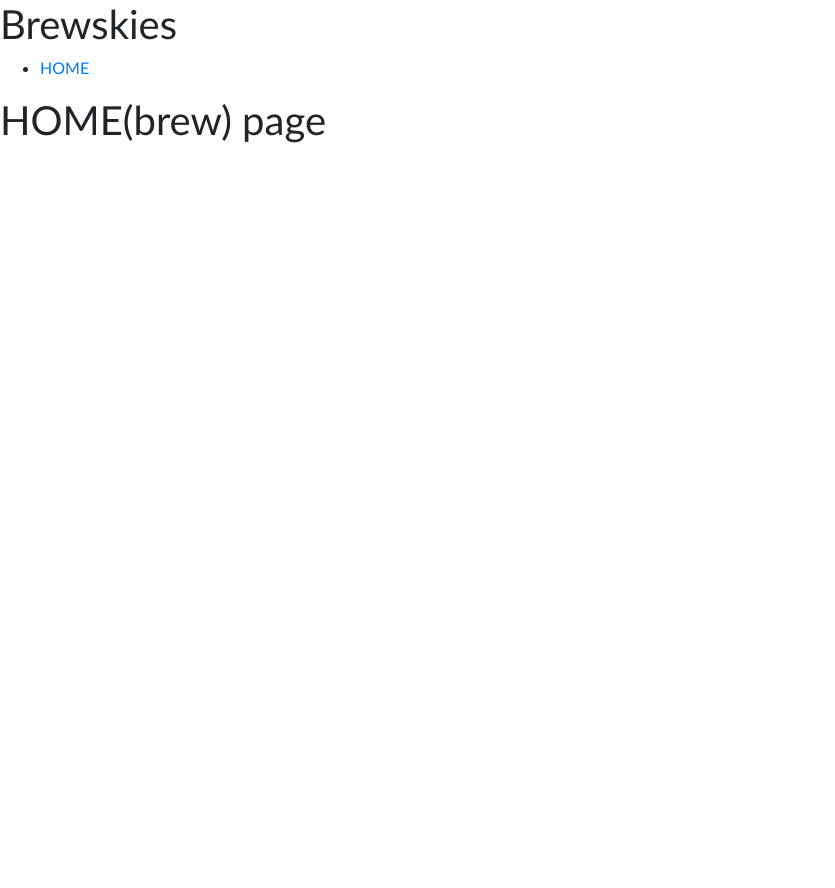
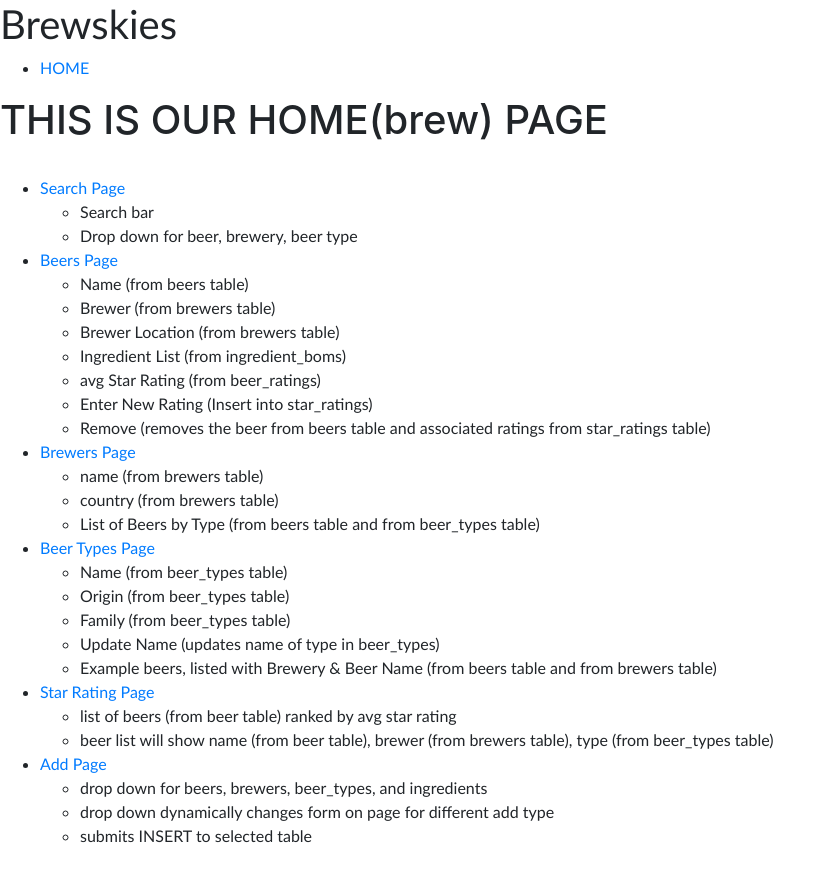
Before and after one commit to PavelGordeyev/brewskies, a Flask app: page / in a window 1280 px wide. Shown: the whole page, without its empty margins (0-835 px from the left). Before the commit the page ends 143 px from the top, so only its background shows below. Run offline with Flask 2, Linux system fonts and the light colour scheme; some libraries are stand-ins or nearby versions.

Commit message:
Update index.html

```diff
--- a/flaskr/templates/index.html
+++ b/flaskr/templates/index.html
@@ -1,7 +1,55 @@
 {% extends 'base.html' %}
 
 {% block body %}
-<article>
-	<h1>HOME(brew) page</h1>
-</article>
+<h1>THIS IS OUR HOME(brew) PAGE</h1>
+<br>
+	<ul>
+		<li><a href="{{url_for('home')}}">Search Page</a>
+			<ul>
+				<li>Search bar</li>
+				<li>Drop down for beer, brewery, beer type</li>
+			</ul>
+		</li>
+		<li><a href="{{url_for('beers')}}">Beers Page</a>
+			<ul>
+				<li>Name (from beers table)</li>
+				<li>Brewer (from brewers table)</li>
+				<li>Brewer Location (from brewers table)</li>
+				<li>Ingredient List (from ingredient_boms)</li>
+				<li>avg Star Rating (from beer_ratings)</li>
+				<li>Enter New Rating (Insert into star_ratings)</li>
+				<li>Remove (removes the beer from beers table and associated ratings from star_ratings table)</li>
+			</ul>
+		</li>
+		<li><a href="{{url_for('brewers')}}">Brewers Page</a>
+			<ul>
+				<li>name (from brewers table)</li>
+				<li>country (from brewers table)</li>
+				<li>List of Beers by Type (from beers table and from beer_types table)</li>
+			</ul>
+		</li>
+		<li><a href="{{url_for('beer_types')}}">Beer Types Page</a>
+			<ul>
+				<li>Name (from beer_types table)</li>
+				<li>Origin (from beer_types table)</li>
+				<li>Family (from beer_types table)</li>
+				<li>Update Name (updates name of type in beer_types)</li>
+				<li>Example beers, listed with Brewery & Beer Name (from beers table and from brewers table)</li>
+			</ul>
+		</li>
+		<li><a href="{{url_for('star_ratings')}}">Star Rating Page</a>
+			<ul>
+				<li>list of beers (from beer table) ranked by avg star rating</li>
+				<li>beer list will show name (from beer table), brewer (from brewers table), type (from beer_types table)</li>
+			</ul>
+		</li>
+		<li><a href="{{url_for('add')}}">Add Page</a>
+			<ul>
+				<li>drop down for beers, brewers, beer_types, and ingredients</li>
+				<li>drop down dynamically changes form on page for different add type</li>
+				<li>submits INSERT to selected table</li>
+			</ul>
+		</li>
+	</ul>
+</br>
 {% endblock %}
```
